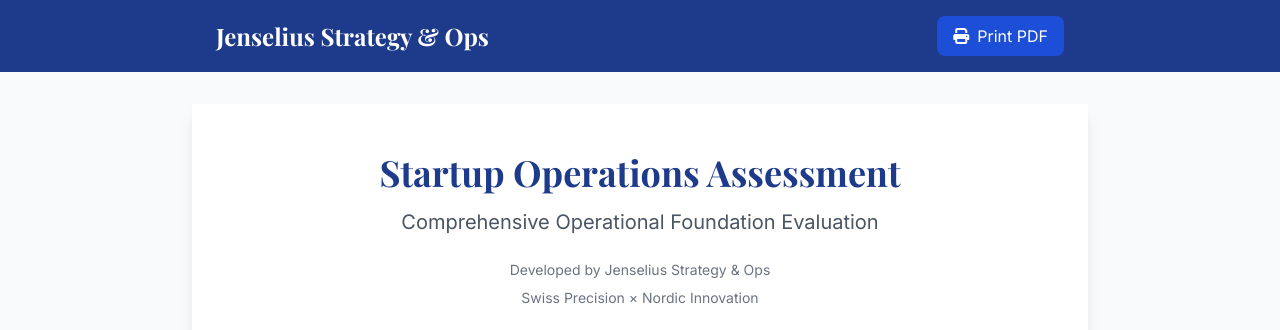
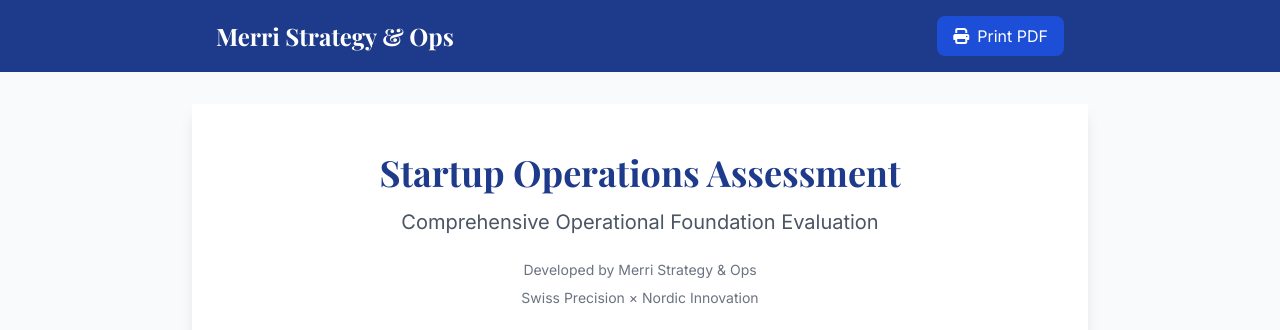
Before and after one commit to Jenselius/merri-ops, a plain HTML site: page resources/startup-operations-assessment.html in a window 1280 px wide. Shown: the top 330 px of the page. Drawn offline with nearby package versions, Linux system fonts and the light colour scheme.

Commit message:
Update branding from Jenselius to Merri Strategy & Ops
Rebranding Jenselius Strategy & Ops to Merri Strategy & Ops. New e-mail address: from contact@jenselius.com giulia@merri-ops.com

```diff
--- a/resources/startup-operations-assessment.html
+++ b/resources/startup-operations-assessment.html
@@ -3,7 +3,7 @@
 <head>
     <meta charset="UTF-8">
     <meta name="viewport" content="width=device-width, initial-scale=1.0">
-    <title>Startup Operations Assessment - Jenselius Strategy & Ops</title>
+    <title>Startup Operations Assessment - Merri Strategy & Ops</title>
     <script src="https://cdn.tailwindcss.com"></script>
     <link href="https://fonts.googleapis.com/css2?family=Playfair+Display:wght@400;700&family=Inter:wght@300;400;500;600&display=swap" rel="stylesheet">
     <link rel="stylesheet" href="https://cdn.jsdelivr.net/npm/@fortawesome/fontawesome-free@6.4.0/css/all.min.css">
@@ -31,7 +31,7 @@
     <!-- Header -->
     <div class="no-print bg-blue-900 text-white py-4">
         <div class="max-w-4xl mx-auto px-6 flex items-center justify-between">
-            <h1 class="text-2xl font-bold playfair">Jenselius Strategy & Ops</h1>
+            <h1 class="text-2xl font-bold playfair">Merri Strategy & Ops</h1>
             <button onclick="window.print()" class="bg-blue-700 hover:bg-blue-600 px-4 py-2 rounded-lg transition-colors">
                 <i class="fas fa-print mr-2"></i>Print PDF
             </button>
@@ -45,7 +45,7 @@
             <h1 class="text-4xl font-bold playfair text-blue-900 mb-4">Startup Operations Assessment</h1>
             <h2 class="text-xl text-gray-600 mb-6">Comprehensive Operational Foundation Evaluation</h2>
             <div class="text-gray-500 text-sm">
-                <p class="mb-2">Developed by Jenselius Strategy & Ops</p>
+                <p class="mb-2">Developed by Merri Strategy & Ops</p>
                 <p>Swiss Precision × Nordic Innovation</p>
             </div>
         </div>
@@ -403,9 +403,9 @@
 
         <!-- Footer -->
         <div class="p-6 bg-blue-900 text-white text-center">
-            <h3 class="font-bold playfair mb-2">Jenselius Strategy & Ops</h3>
+            <h3 class="font-bold playfair mb-2">Merri Strategy & Ops</h3>
             <p class="text-blue-200 text-sm">Swiss Precision × Nordic Innovation | Operational Excellence for Systematic Growth</p>
-            <p class="text-blue-300 text-sm mt-2">contact@jenselius.com | Ready to optimize your operations?</p>
+            <p class="text-blue-300 text-sm mt-2">giulia@merri-ops.com | Ready to optimize your operations?</p>
         </div>
     </div>
 
```
